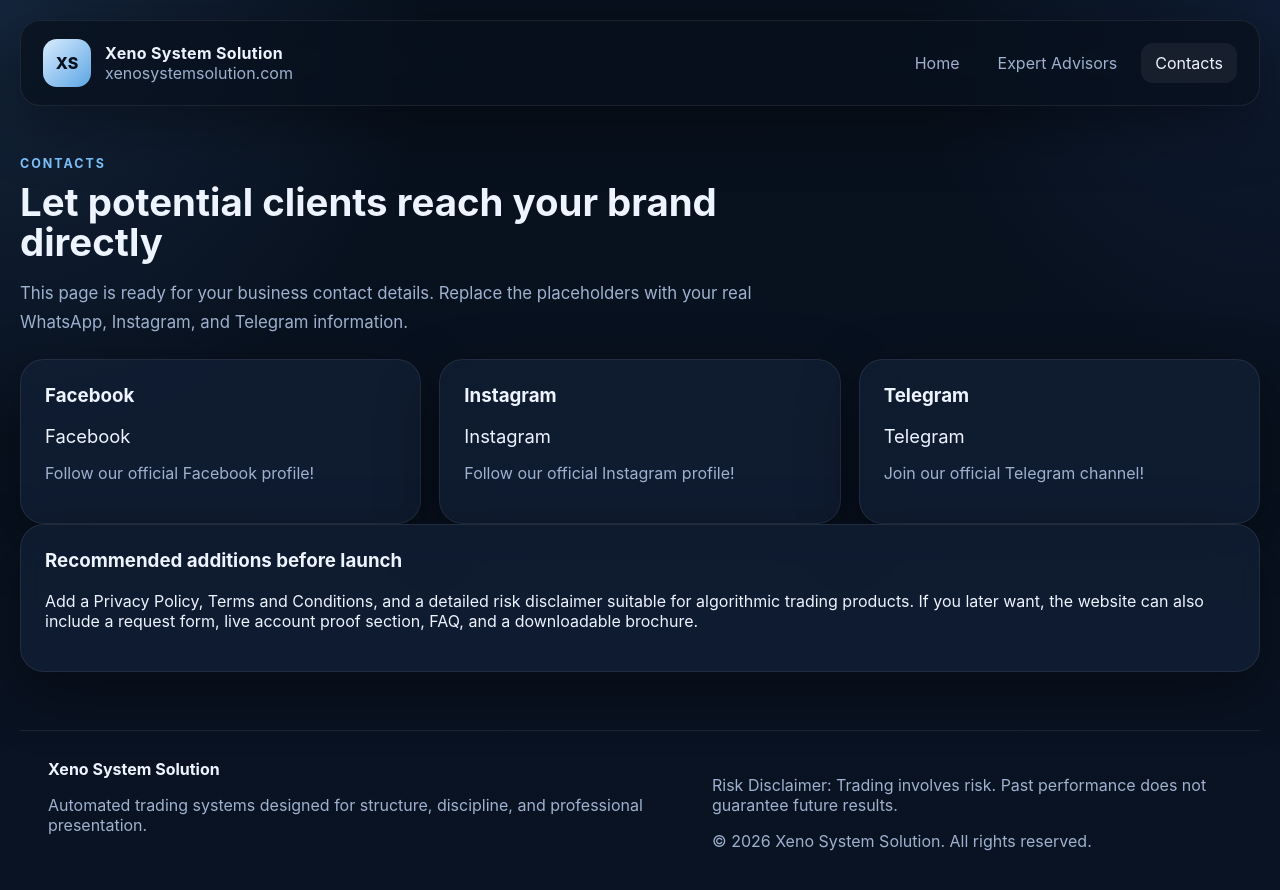
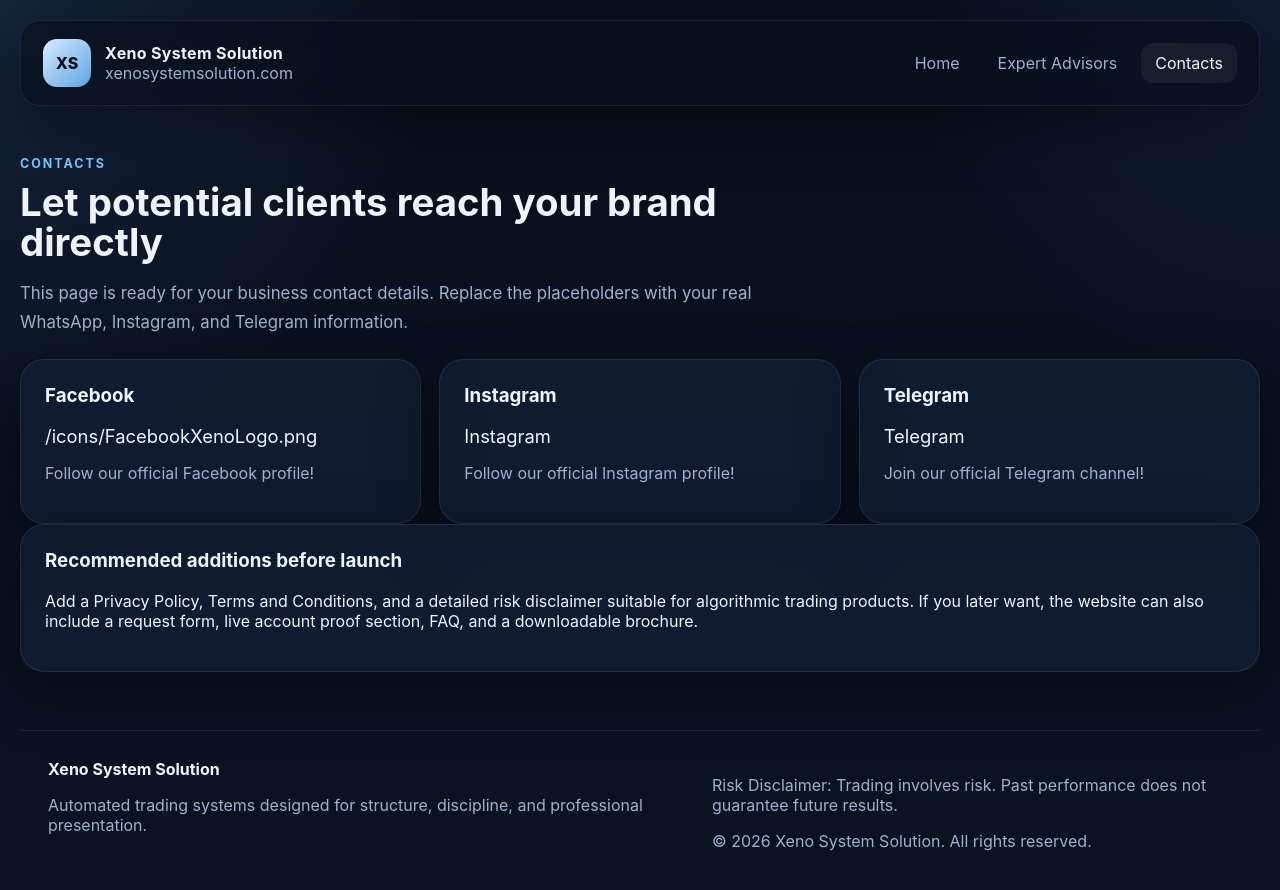
Before and after one commit to giovannimaccioni1989-byte/xeno-system-solution, a React (Vite) app: page /contacts in a window 1280 px wide. Shown: the top 890 px of the page. Built offline with nearby package versions, Linux system fonts and the light colour scheme.

Commit message:
Update ContactPage.jsx

```diff
--- a/src/pages/ContactPage.jsx
+++ b/src/pages/ContactPage.jsx
@@ -3,7 +3,7 @@ import SectionTitle from '../components/SectionTitle'
 const contacts = [
   {
     title: 'Facebook',
-    value: 'Facebook',
+    value: '/icons/FacebookXenoLogo.png',
     link: 'https://www.facebook.com/profile.php?id=61589586211885&locale=it_IT',
     note: 'Follow our official Facebook profile!',
   },
```
